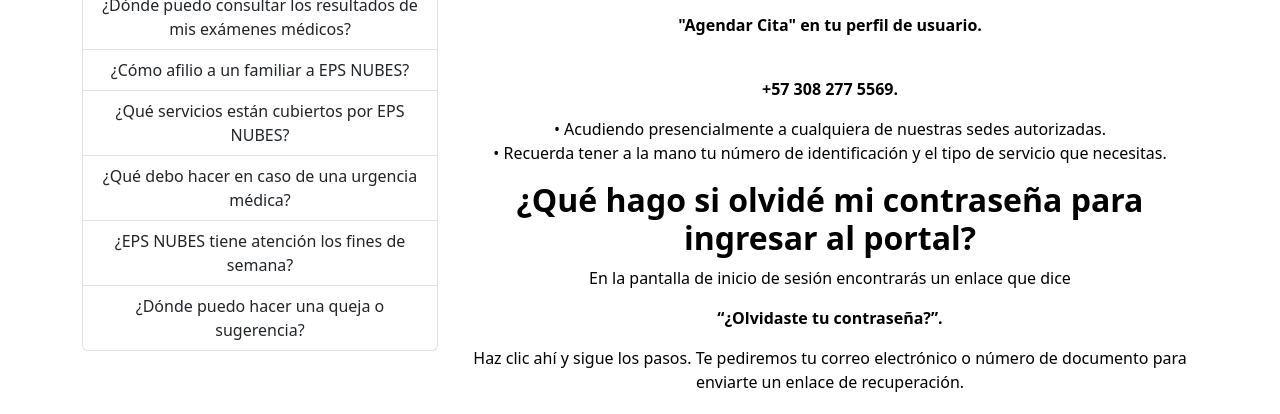
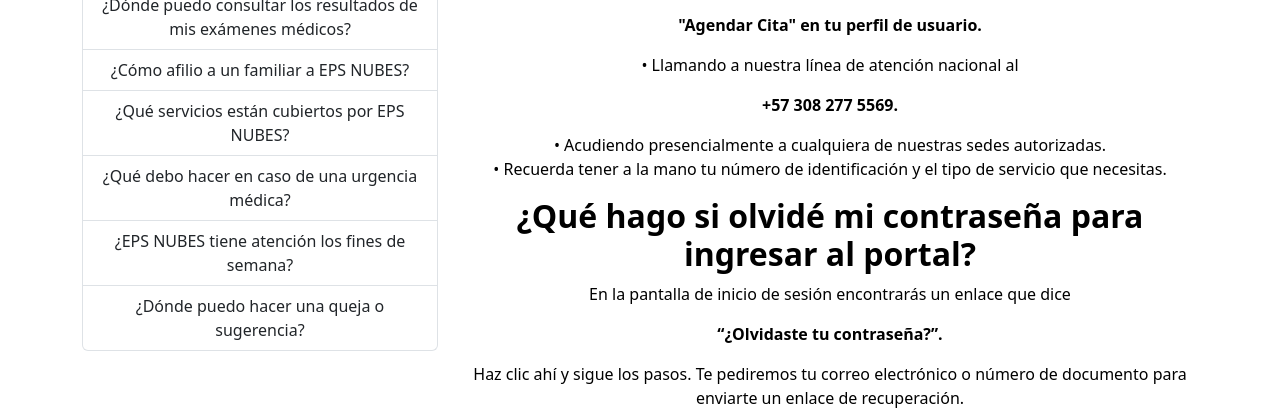
Before and after one commit to juannr1/Fronted_Nubes, a plain HTML site: page redireccion/Dudas.html in a window 1280 px wide. Shown: the part 635-1049 px from the top of the page. Drawn offline with nearby package versions, Linux system fonts and the light colour scheme; files whose address does not match are found by name.

Commit message:
Update Dudas.html

```diff
--- a/redireccion/Dudas.html
+++ b/redireccion/Dudas.html
@@ -111,7 +111,7 @@
 <div class="container-fluid bg-black text-black pb-5 pt-5 mb-5"></div>
 
 
-<div class="container">
+<div class="container text-black">
 <div class="row">
     <div class="col-4">
       <div id="list-example" class="list-group">
@@ -125,7 +125,7 @@
         <a class="list-group-item list-group-item-action" href="#list-item-7">¿Dónde puedo hacer una queja o sugerencia?</a>
       </div>
     </div>
-    <div class="col-8">
+    <div class="col-8 text-black">
       <div data-bs-spy="scroll" data-bs-smooth-scroll="true" class="scrollspy-example" tabindex="0">
         <h2 id="list-item-1"  class="fw-bold text-black">¿Cómo puedo solicitar una cita médica?</h2></div>
 
@@ -133,7 +133,7 @@
 
            • Ingresando a nuestra plataforma y seleccionando <p class="fw-bold text-black"> "Agendar Cita" en tu perfil de usuario. </p>
 
-           • Llamando a nuestra línea de atención nacional al <p class="fw-bold text-black"> +57 308 277 5569. </p> <p class="text-black">
+           <p>• Llamando a nuestra línea de atención nacional al <p class="fw-bold text-black"> +57 308 277 5569. </p> <p class="text-black">
 
            • Acudiendo presencialmente a cualquiera de nuestras sedes autorizadas. <br>
 
```
